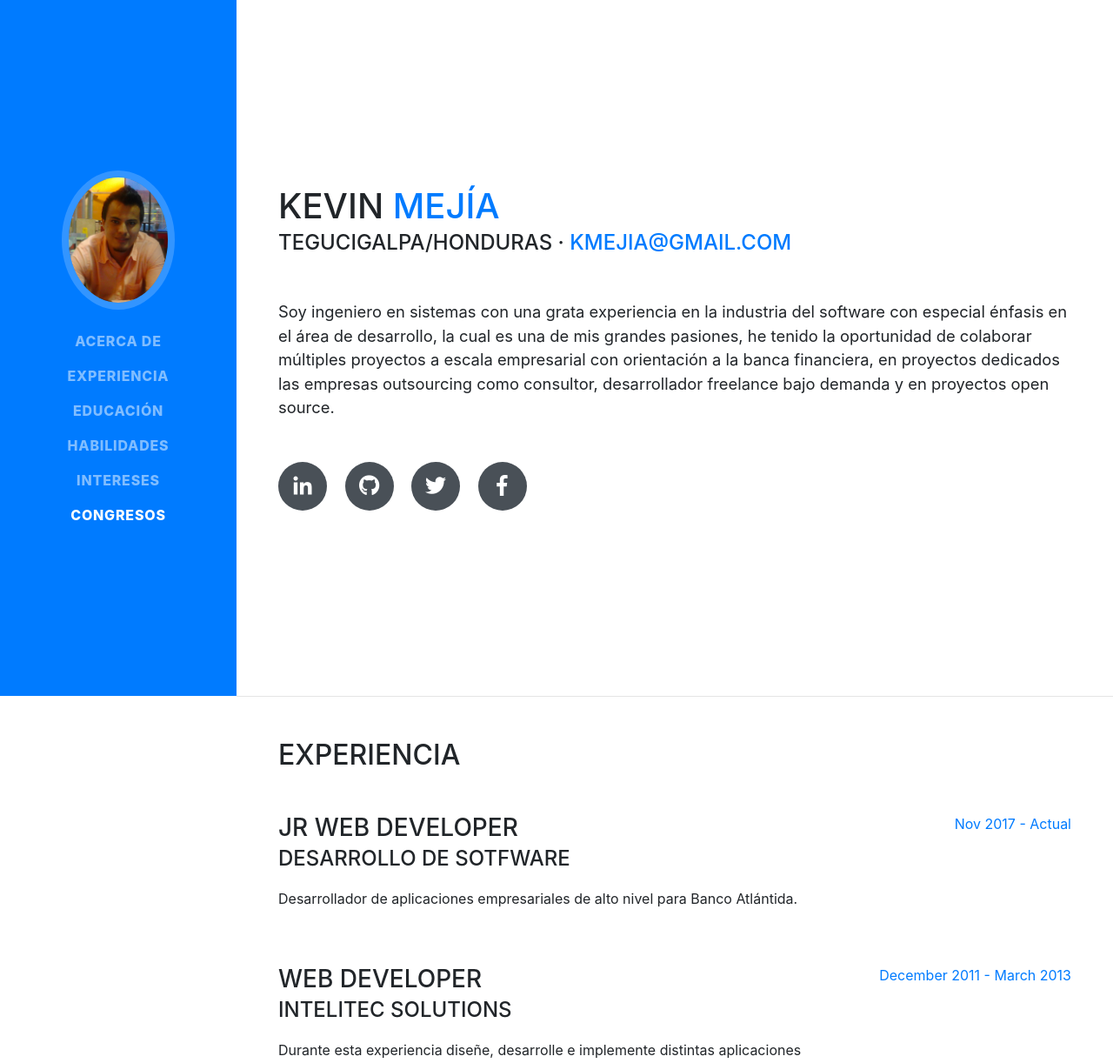
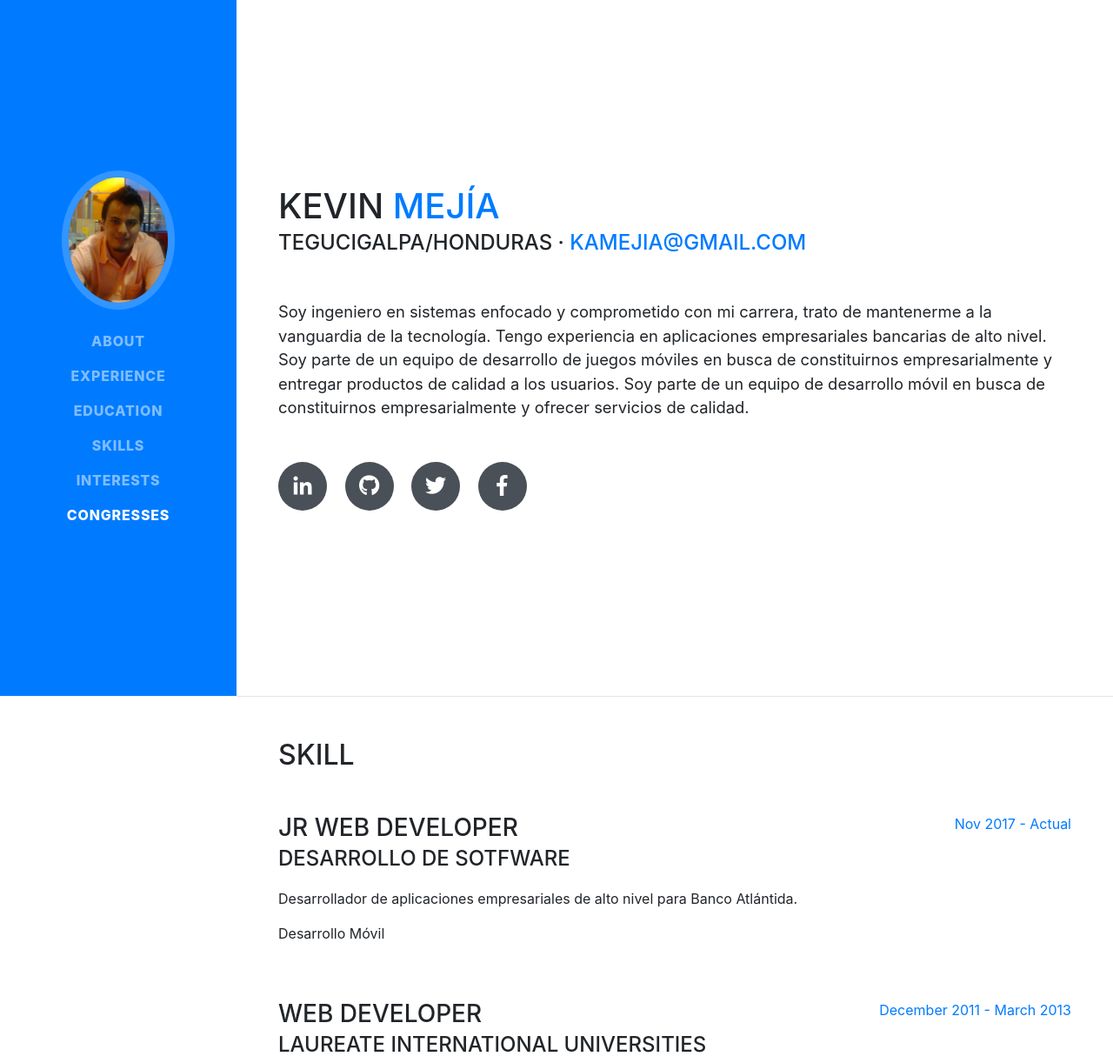
Before and after one commit to ArielMejia/ArielMejia.github.io, a website with bundled scripts: page index.html in a window 1280 px wide. Shown: the top 1222 px of the page at 87% size. Built offline with nearby package versions, Linux system fonts and the light colour scheme; a web font is replaced by a local one.

Commit message:
update cv

```diff
--- a/index.html
+++ b/index.html
@@ -8,7 +8,7 @@
   <meta name="description" content="Curriculum Vitae Kevin Mejía">
   <meta name="author" content="Kevin Ariel Mejía Deras">
 
-  <title>Erick Martínez</title>
+  <title>Kevin Mejía</title>
   <link rel="shortcut icon" href="img/favicon.ico" />
 
   <!-- Bootstrap core CSS -->
@@ -40,22 +40,22 @@
     <div class="collapse navbar-collapse" id="navbarSupportedContent">
       <ul class="navbar-nav">
         <li class="nav-item">
-          <a class="nav-link js-scroll-trigger" href="#about">Acerca de</a>
+          <a class="nav-link js-scroll-trigger" href="#about">About</a>
         </li>
         <li class="nav-item">
-          <a class="nav-link js-scroll-trigger" href="#experience">Experiencia</a>
+          <a class="nav-link js-scroll-trigger" href="#experience">Experience</a>
         </li>
         <li class="nav-item">
-          <a class="nav-link js-scroll-trigger" href="#education">Educación</a>
+          <a class="nav-link js-scroll-trigger" href="#education">Education</a>
         </li>
         <li class="nav-item">
-          <a class="nav-link js-scroll-trigger" href="#skills">Habilidades</a>
+          <a class="nav-link js-scroll-trigger" href="#skills">skills</a>
         </li>
         <li class="nav-item">
-          <a class="nav-link js-scroll-trigger" href="#interests">Intereses</a>
+          <a class="nav-link js-scroll-trigger" href="#interests">Interests</a>
         </li>
         <li class="nav-item">
-          <a class="nav-link js-scroll-trigger" href="#awards">Congresos</a>
+          <a class="nav-link js-scroll-trigger" href="#awards">Congresses</a>
         </li>
       </ul>
     </div>
@@ -69,13 +69,12 @@
           <span class="text-primary">Mejía</span>
         </h1>
         <div class="subheading mb-5">Tegucigalpa/Honduras ·
-          <a href="mailto:erickfabriciomartinez@gmail.com">kmejia@gmail.com</a>
+          <a href="mailto:erickfabriciomartinez@gmail.com">kamejia@gmail.com</a>
         </div>
-        <p class="lead mb-5">Soy ingeniero en sistemas con una grata experiencia en la industria del software con
-          especial énfasis en el área de desarrollo, la cual es una de mis grandes pasiones, he tenido la oportunidad de
-          colaborar múltiples proyectos a escala empresarial con orientación a la banca financiera, en proyectos
-          dedicados las empresas outsourcing como consultor, desarrollador freelance bajo demanda y en proyectos open
-          source.
+        <p class="lead mb-5">Soy ingeniero en sistemas enfocado y comprometido con mi carrera, trato de mantenerme a la vanguardia de la tecnología.
+            Tengo experiencia en aplicaciones empresariales bancarias de alto nivel.
+            Soy parte de un equipo de desarrollo de juegos móviles en busca de constituirnos empresarialmente y entregar productos de calidad a los usuarios.
+            Soy parte de un equipo de desarrollo móvil en busca de constituirnos empresarialmente y ofrecer servicios de calidad.
         </p>
         <div class="social-icons">
           <a href="https://www.linkedin.com/in/kevin-ariel-mejia-deras-5a610875/">
@@ -98,13 +97,14 @@
 
     <section class="resume-section p-3 p-lg-5 d-flex flex-column" id="experience">
       <div class="my-auto">
-        <h2 class="mb-5">Experiencia</h2>
+        <h2 class="mb-5">Skill</h2>
 
         <div class="resume-item d-flex flex-column flex-md-row mb-5">
           <div class="resume-content mr-auto">
             <h3 class="mb-0">Jr Web Developer</h3>
             <div class="subheading mb-3">Desarrollo de sotfware</div>
             <p>Desarrollador de aplicaciones empresariales de alto nivel para Banco Atlántida.</p>
+            <p>Desarrollo Móvil</p>
           </div>
           <div class="resume-date text-md-right">
             <span class="text-primary">Nov 2017 - Actual</span>
@@ -114,7 +114,7 @@
         <div class="resume-item d-flex flex-column flex-md-row mb-5">
           <div class="resume-content mr-auto">
             <h3 class="mb-0">Web Developer</h3>
-            <div class="subheading mb-3">Intelitec Solutions</div>
+            <div class="subheading mb-3">Laureate International Universities</div>
             <p>Durante esta experiencia diseñe, desarrolle e implemente distintas aplicaciones relacionadas con sistemas
               bancarios, comprendiendo sus modelos de negocios y como interactuan estos en el area de imnovacion
               tecnologica. </p>
@@ -158,7 +158,7 @@
 
     <section class="resume-section p-3 p-lg-5 d-flex flex-column" id="education">
       <div class="my-auto">
-        <h2 class="mb-5">Educación</h2>
+        <h2 class="mb-5">Education</h2>
 
         <div class="resume-item d-flex flex-column flex-md-row mb-5">
           <div class="resume-content mr-auto">
@@ -253,7 +253,7 @@
 
     <section class="resume-section p-3 p-lg-5 d-flex flex-column" id="interests">
       <div class="my-auto">
-        <h2 class="mb-5">Intereses</h2>
+        <h2 class="mb-5">Interests</h2>
         <p>Apart from being a web developer, I enjoy most of my time being outdoors. In the winter, I am an avid skier
           and novice ice climber. During the warmer months here in Colorado, I enjoy mountain biking, free climbing, and
           kayaking.</p>
@@ -267,7 +267,7 @@
 
     <section class="resume-section p-3 p-lg-5 d-flex flex-column" id="awards">
       <div class="my-auto">
-        <h2 class="mb-5">Talleres &amp; Certificaciones</h2>
+        <h2 class="mb-5">Talleres &amp; Certificates</h2>
         <ul class="fa-ul mb-0">
           <li>
             <i class="fa-li fa fa-trophy text-warning"></i>
```
